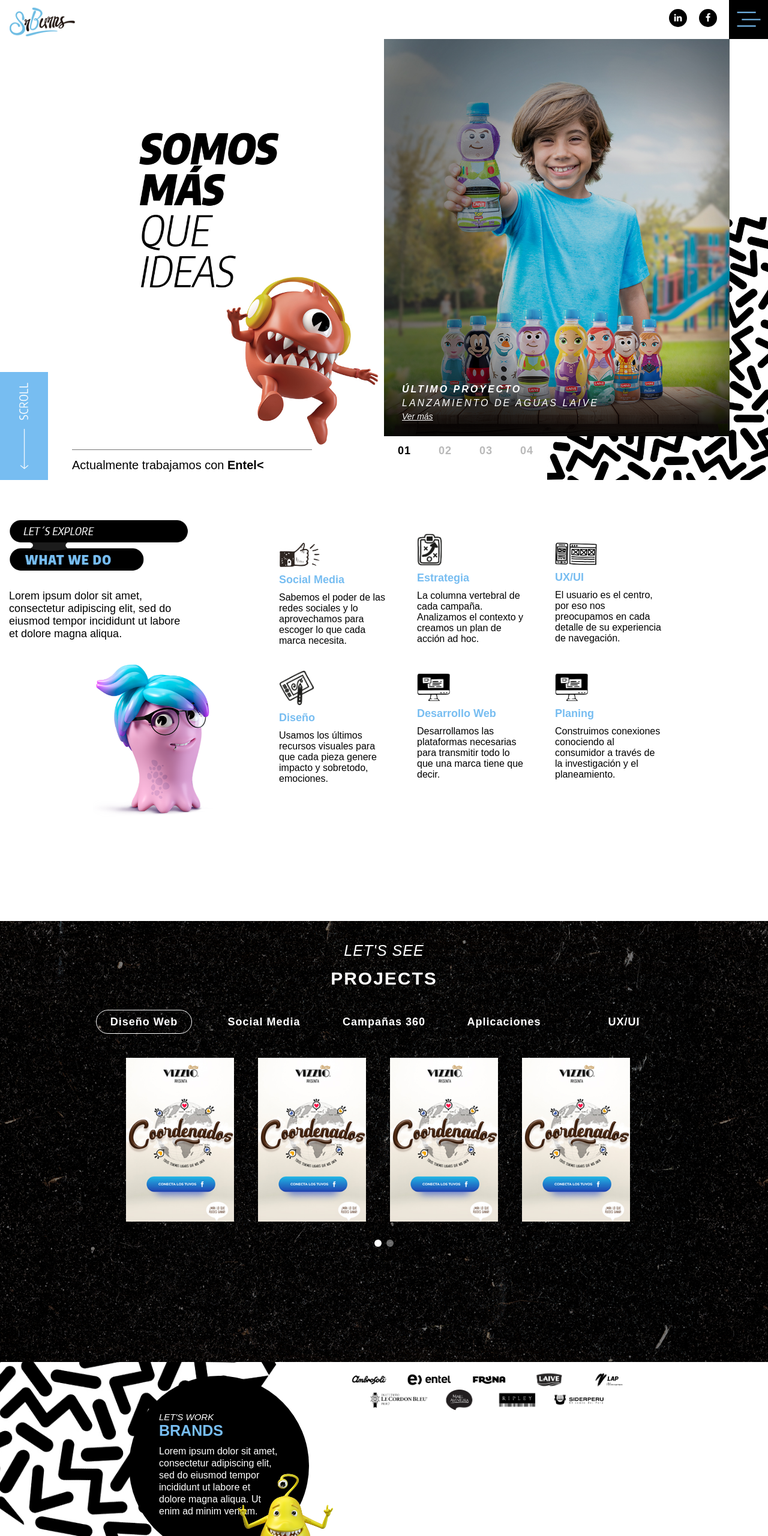
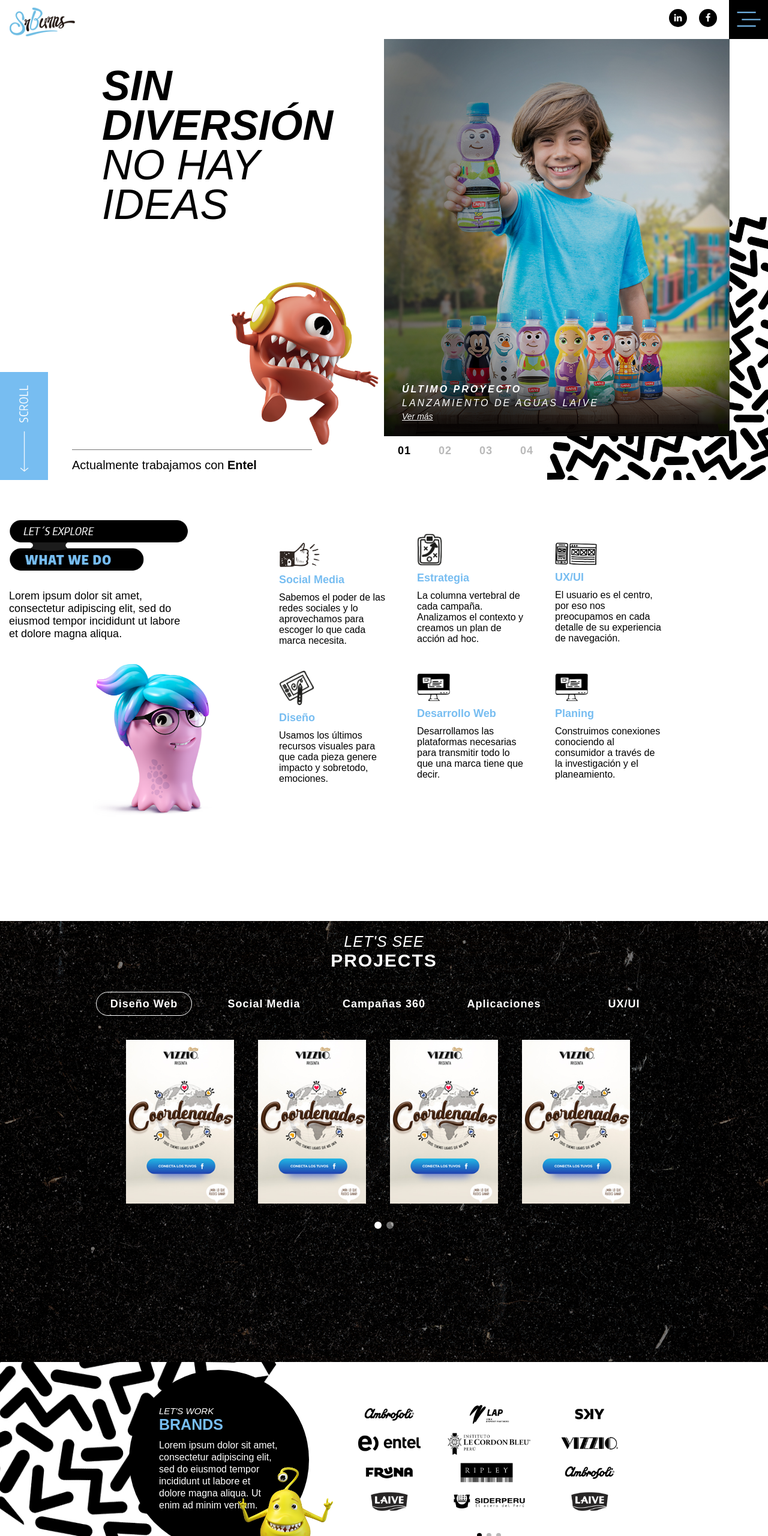
Before and after one commit to wirobles1990/srburns, a plain HTML site: page index.html in a window 1280 px wide. Shown: the top 2560 px of the page at 60% size. Drawn offline with nearby package versions, Linux system fonts and the light colour scheme; a web font is replaced by a local one.

Commit message:
Se levantaron observaciones

```diff
--- a/index.html
+++ b/index.html
@@ -3,6 +3,8 @@
         <meta http-equiv="Content-Type" content="text/html; charset=UTF-8">
         <meta name="viewport" content="width=device-width, initial-scale=1, user-scalable=no">
         <link rel="icon" type="image/png" href="./img/favicon-32x32.png" sizes="32x32">
+        <!--https://michalsnik.github.io/aos/-->
+        <link href="https://unpkg.com/aos@2.3.1/dist/aos.css" rel="stylesheet">
         <link href="./css/home.css" rel="stylesheet">
         <title>SrBurns</title>
     </head>
@@ -18,9 +20,14 @@
         </header>
 
         <div class="main-container">
-            <div class="main-container__agency-block">
+            <div data-aos="fade-up" class="main-container__agency-block">
                 <div class="main-container__agency-block__first">
-                    <img width="300" src="./img/keko-rojo.jpg" alt="">
+                    <img class="keko-rojo" width="195" src="./img/keko-rojo-solo.png" alt="">
+
+                    <h1 id="titleRandom" class="title">
+                        <div class="black">SOMOS<br/>MÁS</div>
+                        <div class="light">QUE<br/>IDEAS</div>
+                    </h1>
 
                     <div class="main-container__agency-block__first__typing typewrite" data-period="3000" data-type='["Actualmente trabajamos con <b>Entel</b>", "Actualmente trabajamos con <b>Samsung</b>", "Actualmente trabajamos con <b>Laive</b>"]'>
                         <span class="wrap"></span>
@@ -66,7 +73,7 @@
                 </div>
             </div>
 
-            <div class="main-container__what-we-do">
+            <div data-aos="fade-down" class="main-container__what-we-do">
                 <div class="main-container__what-we-do__container">
                     <img class="text-img" width="254" src="./img/texto-what-we-do.png" alt="">
                     <p>Lorem ipsum dolor sit amet, consectetur adipiscing elit, sed do eiusmod tempor incididunt ut labore et dolore magna aliqua.</p>
@@ -112,7 +119,7 @@
                 </div>
             </div>
 
-            <div class="main-container__projects">
+            <div data-aos="fade-up" class="main-container__projects">
                 <h3>Let's See</h3>
                 <h2>Projects</h2>
 
@@ -519,7 +526,7 @@
                 </div>
             </div>
 
-            <div class="main-container__brands">
+            <div data-aos="fade-up" class="main-container__brands">
                 <div class="main-container__brands__circle">
                     <h3>Let's Work</h3>
                     <h2>Brands</h2>
@@ -539,9 +546,11 @@
                         <img src="./img/brand-entel.png" alt="">
                         <img src="./img/brand-fruna.png" alt="">
                         <img src="./img/brand-laive.png" alt="">
+                    </div>
+
+                    <div class="main-container__brands__slider__item">
                         <img src="./img/brand-lap.png" alt="">
                         <img src="./img/brand-lecordonbleu.png" alt="">
-                        <img src="./img/brand-mall-aventura.png" alt="">
                         <img src="./img/brand-ripley.png" alt="">
                         <img src="./img/brand-siderperu.png" alt="">
                     </div>
@@ -551,11 +560,13 @@
                         <img src="./img/brand-vizzio.png" alt="">
                         <img src="./img/brand-ambrosoli.png" alt="">
                         <img src="./img/brand-laive.png" alt="">
+                    </div>
+
+                    <div class="main-container__brands__slider__item">
                         <img src="./img/brand-lap.png" alt="">
                         <img src="./img/brand-lecordonbleu.png" alt="">
                         <img src="./img/brand-mall-aventura.png" alt="">
                         <img src="./img/brand-ripley.png" alt="">
-                        <img src="./img/brand-siderperu.png" alt="">
                     </div>
 
                     <div class="main-container__brands__slider__item">
@@ -563,11 +574,13 @@
                         <img src="./img/brand-vizzio.png" alt="">
                         <img src="./img/brand-ambrosoli.png" alt="">
                         <img src="./img/brand-laive.png" alt="">
+                    </div>
+
+                    <div class="main-container__brands__slider__item">
                         <img src="./img/brand-lap.png" alt="">
                         <img src="./img/brand-lecordonbleu.png" alt="">
                         <img src="./img/brand-mall-aventura.png" alt="">
                         <img src="./img/brand-ripley.png" alt="">
-                        <img src="./img/brand-siderperu.png" alt="">
                     </div>
 
                     <div class="main-container__brands__slider__item">
@@ -575,16 +588,11 @@
                         <img src="./img/brand-vizzio.png" alt="">
                         <img src="./img/brand-ambrosoli.png" alt="">
                         <img src="./img/brand-laive.png" alt="">
-                        <img src="./img/brand-lap.png" alt="">
-                        <img src="./img/brand-lecordonbleu.png" alt="">
-                        <img src="./img/brand-mall-aventura.png" alt="">
-                        <img src="./img/brand-ripley.png" alt="">
-                        <img src="./img/brand-siderperu.png" alt="">
                     </div>
                 </div>
             </div>
 
-            <div class="main-container__our-team">
+            <div data-aos="fade-up" class="main-container__our-team">
                 <div class="main-container__our-team__title">
                     <h3>Let's Fun</h3>
                     <h2>Our Team</h2>
@@ -634,7 +642,7 @@
                 </div>
             </div>
 
-            <div class="main-container__contact">
+            <div data-aos="fade-down" class="main-container__contact">
                 <div class="main-container__contact__container">
                     <div class="main-container__contact__container__fondo">
                         <img width="160" src="./img/contact-text.png" alt="">
@@ -691,6 +699,7 @@
 
         <script src="https://ajax.googleapis.com/ajax/libs/jquery/3.4.1/jquery.min.js"></script>
         <script src="./js/slick.min.js" type="text/javascript"></script>
+        <script src="https://unpkg.com/aos@2.3.1/dist/aos.js"></script>
         <script src="./js/jquery.validate.min.js"></script>
         <script src="./js/home.js" type="text/javascript"></script>
     </body>
--- a/js/404.js
+++ b/js/404.js
@@ -30,12 +30,13 @@
     })
 }
 
+/*--------------Lettering--------------*/
 function animationLettering(element) {
     setTimeout(function(){
         $(element).lettering()
 
         var tittleMessage = new TimelineMax()
-        tittleMessage.staggerFromTo(".title-sorry-msg span ", 0.5,
+        tittleMessage.staggerFromTo(element + " span", 0.5,
         {ease: Back.easeOut.config(1.7), opacity: 0, bottom: -80},
         {ease: Back.easeOut.config(1.7), opacity: 1, bottom: 0}, 0.05)
     }, 500)
--- a/js/home.js
+++ b/js/home.js
@@ -1,4 +1,6 @@
 $(document).ready(function(){
+
+    AOS.init()
 
     setBodyHeight()
 
@@ -19,6 +21,8 @@
     randomPhotos()
 
     validateForm()
+
+    randomText()
 
     window.addEventListener('resize', function () {
         setBodyHeight()
@@ -89,16 +93,16 @@
                     slidesToShow: 1,
                     slidesToScroll: 1,
                     autoplay: false,
-                    dots: true,
+                    dots: true
                 }
             },
             {
-                breakpoint: 1365,
+                breakpoint: 1023,
                 settings: {
-                    slidesToShow: 2,
-                    slidesToScroll: 2,
+                    slidesToShow: 3,
+                    slidesToScroll: 3,
                     autoplay: false,
-                    dots: true,
+                    dots: true
                 }
             }
         ]
@@ -345,6 +349,18 @@
     }
 }
 
+function randomText () {
+    let min = 1,
+        max = 4,
+        arrayText = ['<div class="black">SOMOS<br/>MÁS</div><div class="light">QUE<br/>IDEAS</div>',
+            '<div class="black">SIN<br/>DIVERSIÓN</div><div class="light">NO HAY<br/>IDEAS</div>',
+            '<div class="black">SOMOS<br/>MÁS</div><div class="light">QUE<br/>IDEAS</div>',
+            '<div class="black">SIN<br/>DIVERSIÓN</div><div class="light">NO HAY<br/>IDEAS</div>']
+
+    $('#titleRandom').html(arrayText[Math.floor(Math.random() * max) + min])
+}
+
+/*-------------Type Writer-------------*/
 let TxtType = function(el, toRotate, period) {
     this.toRotate = toRotate
     this.el = el
@@ -398,13 +414,14 @@
           new TxtType(elements[i], JSON.parse(toRotate), period)
         }
     }
-    // INJECT CSS
+    // inject css
     let css = document.createElement('style')
     css.type = 'text/css'
     css.innerHTML = '.typewrite > .wrap { border-right: 0.08em solid #fff}'
     document.body.appendChild(css)
 }
 
+/*------------Validate Form------------*/
 function validateForm () {
     $( 'input[name="phone"]' ).keypress(isNumberKey);
 
--- a/sass/home/_agency-block.scss
+++ b/sass/home/_agency-block.scss
@@ -17,26 +17,76 @@
 
         &__first {
             position: relative;
+            background-color: #ffffff;
 
-            & > img {
+            .keko-rojo {
                 position: absolute;
                 bottom: 45px;
                 right: 0;
+                @include bounce-arrow(bounce 3s infinite);
 
                 @media (min-width: 360px) {
-                    width: 325px;
+                    width: 210px;
                 }
 
                 @media (min-width: 480px) {
-                    width: 345px;
+                    width: 225px;
                 }
 
                 @media (min-width: 1280px) {
-                    width: 420px;
+                    width: 265px;
                 }
 
                 @media (min-width: 1400px) {
-                    width: 490px;
+                    width: 320px;
+                }
+            }
+
+            .title {
+                color: #000000;
+                position: absolute;
+                top: 168px;
+                right: -40px;
+                height: 200px;
+                width: 320px;
+                font-size: 50px;
+                font-style: italic;
+                line-height: 48px;
+
+                @media (min-width: 360px) {
+                    top: 136px;
+                    right: 0;
+                    font-size: 55px;
+                    line-height: 52px;
+                }
+
+                @media (min-width: 480px) {
+                    top: 111px;
+                    right: 60px;
+                    font-size: 57px;
+                    line-height: 55px
+                }
+
+                @media (min-width: 1280px) {
+                    top: 110px;
+                    right: 150px;
+                    font-size: 70px;
+                    line-height: 66px
+                }
+
+                @media (min-width: 1400px) {
+                    top: 163px;
+                    right: 280px;
+                    font-size: 82px;
+                    line-height: 79px
+                }
+
+                .black {
+                    font-weight: 900;
+                }
+
+                .light {
+                    font-weight: 400;
                 }
             }
 
--- a/sass/home/_brands.scss
+++ b/sass/home/_brands.scss
@@ -144,25 +144,24 @@
         &__slider {
             position: relative;
             height: 110px;
+            width: 350;
+            margin: 0 auto;
             margin-top: 10px;
-
-            @media (min-width: 768px) {
-                width: 500px;
-                height: 160px;
-                margin: 0 auto;
-                margin-top: 50px;
-            }
 
             @media (min-width: 1024px) {
                 display: inline-block;
                 vertical-align: middle;
                 margin-top: 0;
-                height: 320px;
+                height: 200px;
                 width: 500px;
             }
 
             @media (min-width: 1366px) {
-                height: 460px;
+                height: 240px;
+            }
+
+            @media (min-width: 1400px) {
+                width: 650px;
             }
 
             &__item {
@@ -170,7 +169,7 @@
 
                 img {
                     display: inline-block;
-                    width: 100px;
+                    width: 145px;
 
                     @media (min-width: 1366px) {
                         margin: 5px 10px;
--- a/sass/home/_projects.scss
+++ b/sass/home/_projects.scss
@@ -10,12 +10,12 @@
         position: relative;
 
         h3 {
+            font-style: italic;
             font-weight: 400;
-            font-style: italic;
+            text-transform: uppercase;
+            letter-spacing: 1px;
             font-size: 18px;
             padding-top: 20px;
-            text-transform: uppercase;
-            letter-spacing: 1px;
         }
 
         h2 {
@@ -28,24 +28,20 @@
         @media (min-width: 1024px) {
             h3 {
                 font-size: 25px;
-                margin-top: 15px;
             }
 
             h2 {
                 font-size: 30px;
-                margin-top: 15px;
             }
         }
 
         @media (min-width: 1330px) {
             h3 {
                 font-size: 30px;
-                margin-top: 20px;
             }
 
             h2 {
                 font-size: 35px;
-                margin-top: 20px;
             }
         }
 
```
Also changed, not shown: 404.html (+2 -4 lines), css/home.css, img/keko-rojo-solo.png (added), sass/home/home.scss (line endings or trailing spaces).
